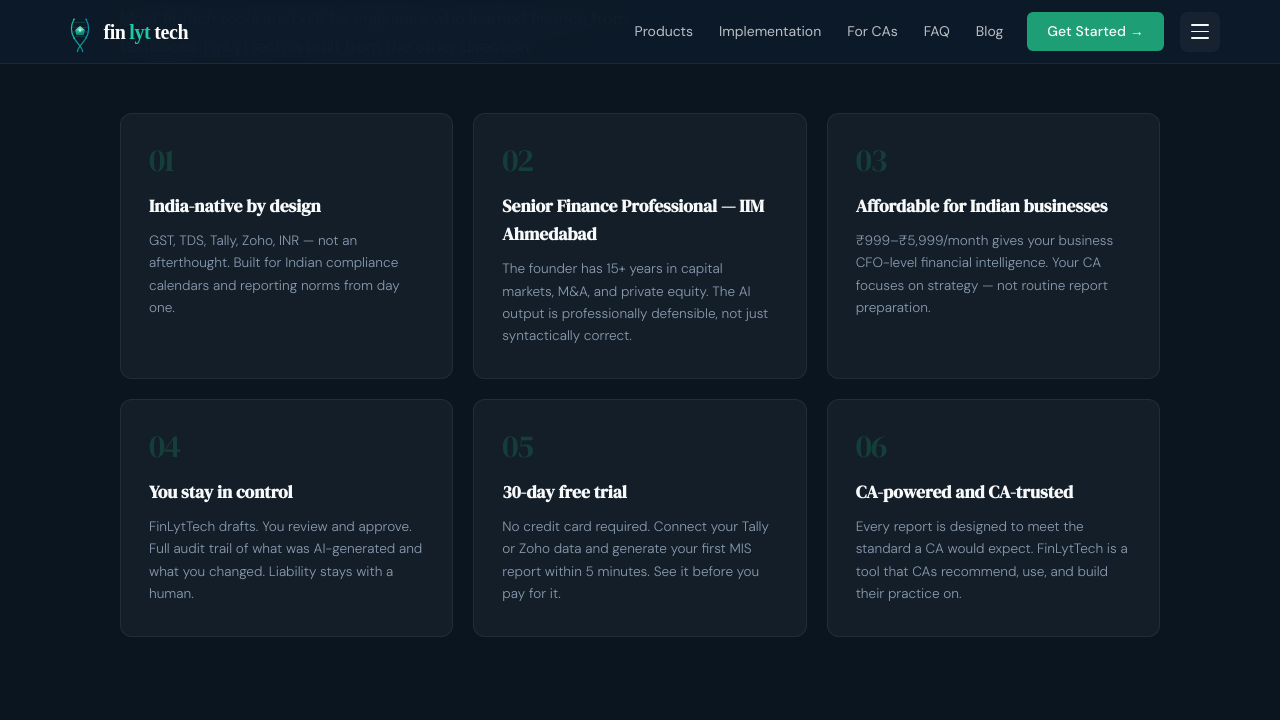
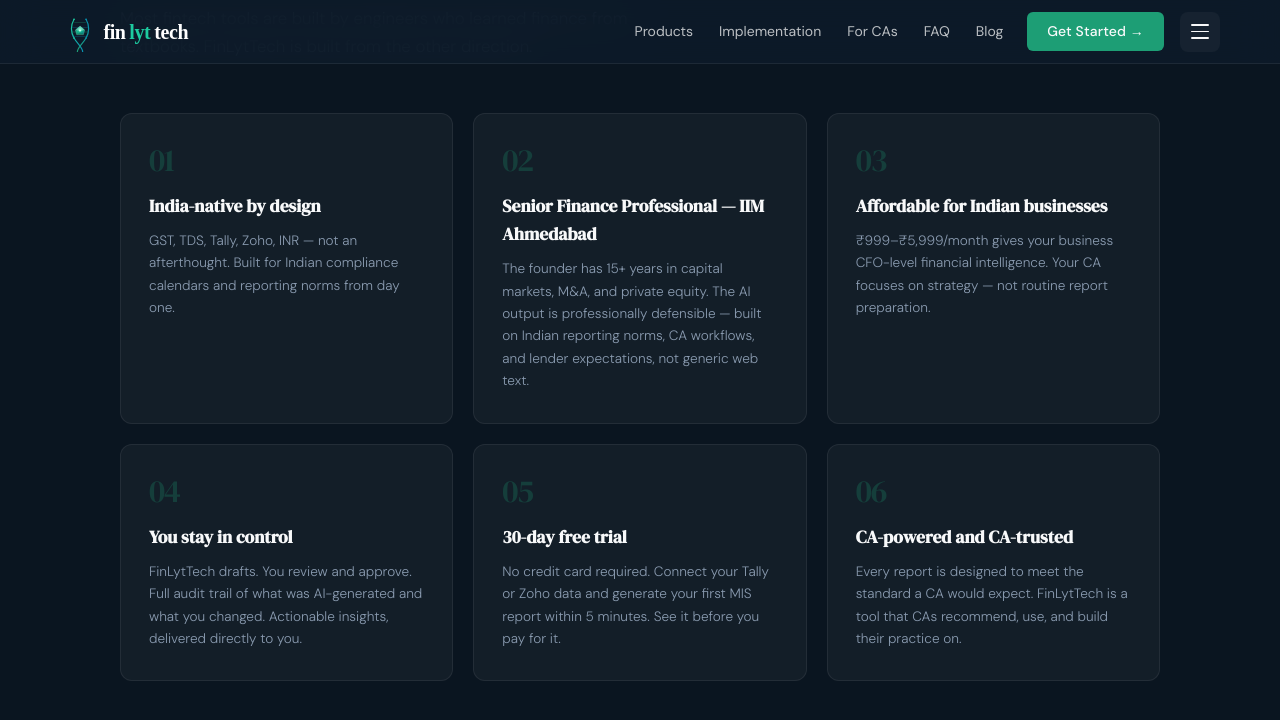
Before and after one commit to sasikeshav2207-debug/finlyt-web, a Jekyll site: the page index.html, which Jekyll copies as it is, in a window 1280 px wide and 900 px high, scrolled down 7654 px. Shown: the top 720 px of the window. Built offline with Jekyll 4.4.1, drawn with Linux system fonts in a browser that asks for light colours.

Commit message:
copy: subtle reword on AI defensibility + audit trail callouts
- 'professionally defensible, not just syntactically correct' →
  '...built on Indian reporting norms, CA workflows, and lender
  expectations, not generic web text' (anchors the claim to specifics
  buyers can verify).
- 'Liability stays with a human' →
  'Actionable insights, delivered directly to you' (positive framing,
  drops the legal-defensive phrasing).

```diff
--- a/index.html
+++ b/index.html
@@ -1713,7 +1713,7 @@
         <div class="why-card reveal d2">
           <div class="why-num">02</div>
           <h3>Senior Finance Professional — IIM Ahmedabad</h3>
-          <p>The founder has 15+ years in capital markets, M&amp;A, and private equity. The AI output is professionally defensible, not just syntactically correct.</p>
+          <p>The founder has 15+ years in capital markets, M&amp;A, and private equity. The AI output is professionally defensible — built on Indian reporting norms, CA workflows, and lender expectations, not generic web text.</p>
         </div>
         <div class="why-card reveal d3">
           <div class="why-num">03</div>
@@ -1723,7 +1723,7 @@
         <div class="why-card reveal d4">
           <div class="why-num">04</div>
           <h3>You stay in control</h3>
-          <p>FinLytTech drafts. You review and approve. Full audit trail of what was AI-generated and what you changed. Liability stays with a human.</p>
+          <p>FinLytTech drafts. You review and approve. Full audit trail of what was AI-generated and what you changed. Actionable insights, delivered directly to you.</p>
         </div>
         <div class="why-card reveal d5">
           <div class="why-num">05</div>
```
